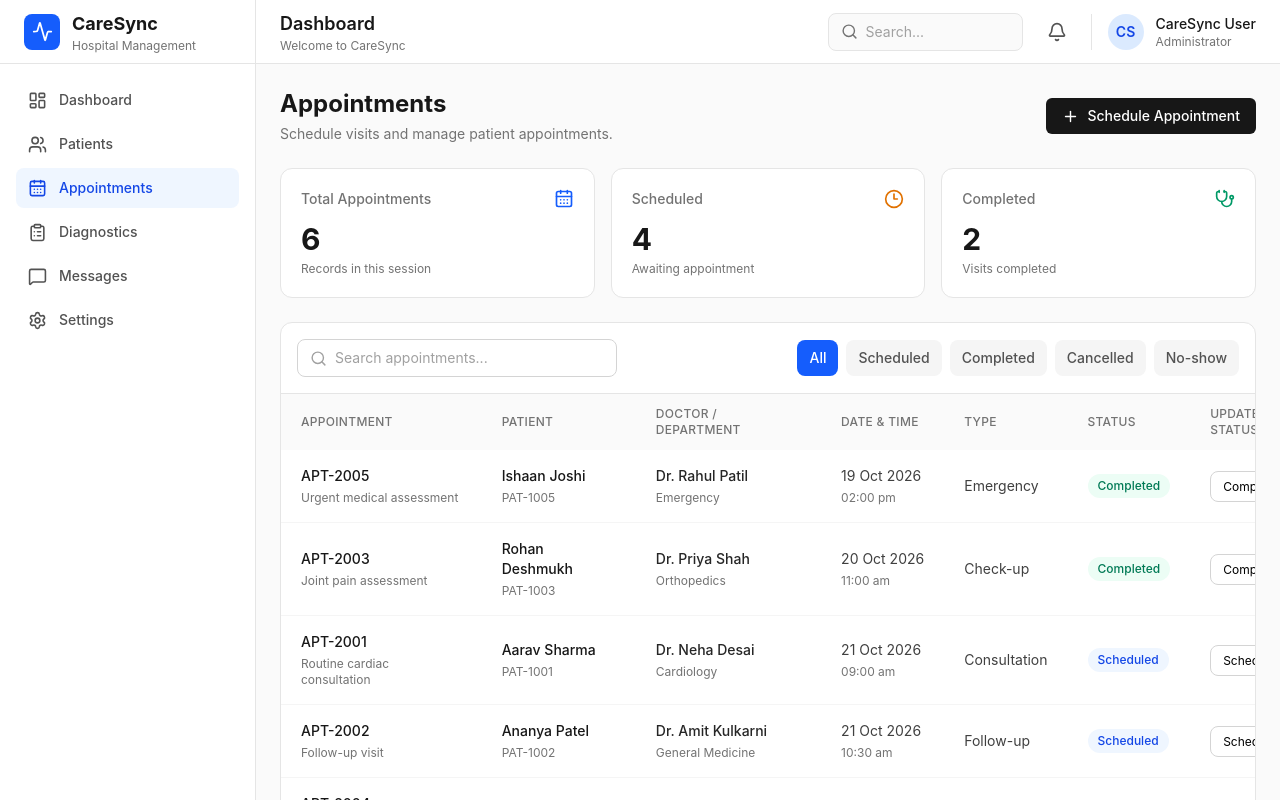
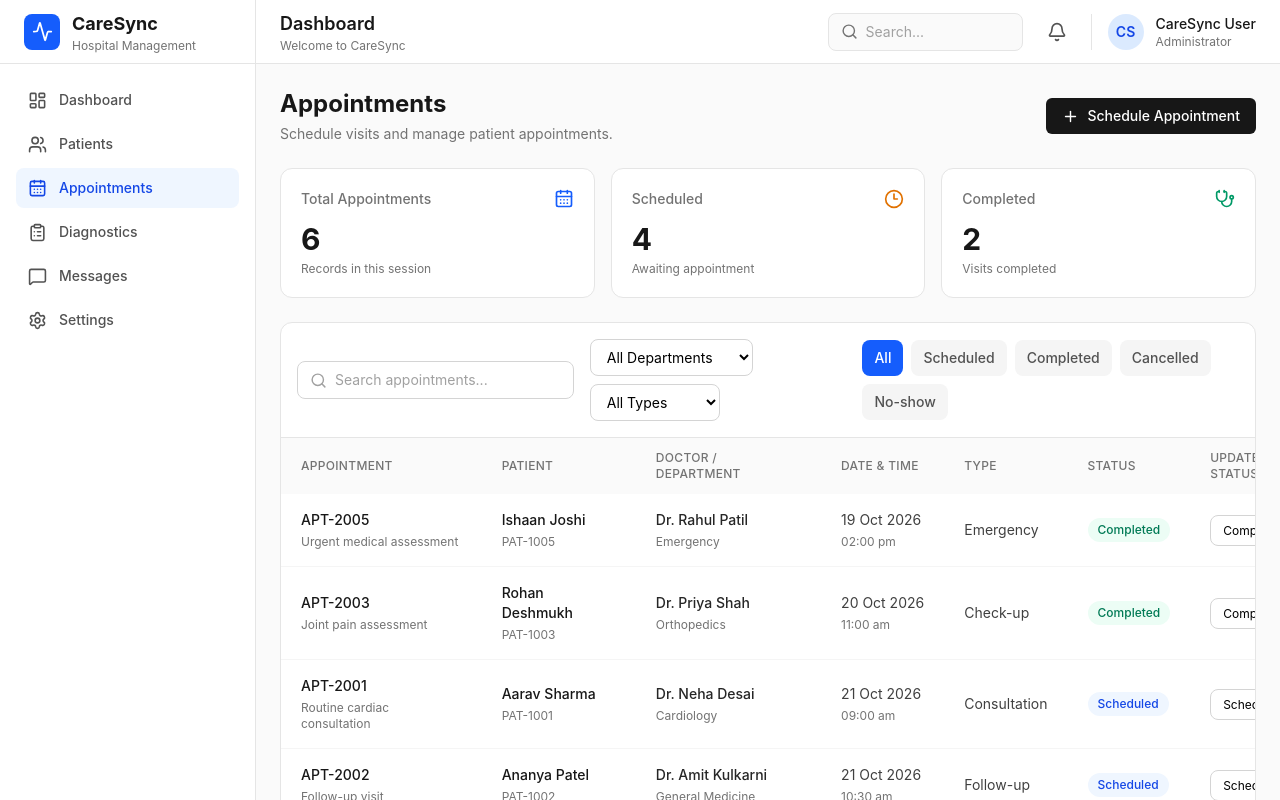
Before and after one commit to Labhadepriya/caresync, a React (Vite) app in the folder frontend/: page /appointments in a window 1280 px wide. Shown: the top 800 px of the page. Built offline with nearby package versions, Linux system fonts and the light colour scheme.

Commit message:
feat: add advanced appointment filters

```diff
--- a/frontend/src/pages/AppointmentsPage.tsx
+++ b/frontend/src/pages/AppointmentsPage.tsx
@@ -61,6 +61,8 @@ function AppointmentsPage() {
     useState<Appointment[]>(mockAppointments);
   const [search, setSearch] = useState("");
   const [statusFilter, setStatusFilter] = useState<StatusFilter>("All");
+  const [departmentFilter, setDepartmentFilter] = useState("All");
+  const [typeFilter, setTypeFilter] = useState<"All" | AppointmentType>("All");
   const [showForm, setShowForm] = useState(false);
   const [form, setForm] = useState<AppointmentForm>(emptyForm);
 
@@ -71,6 +73,14 @@ function AppointmentsPage() {
   const completedCount = appointments.filter(
     (appointment) => appointment.status === "Completed",
   ).length;
+
+  const departments = [
+    ...new Set(mockAppointments.map((appointment) => appointment.department)),
+  ].sort();
+
+  const appointmentTypes = [
+    ...new Set(mockAppointments.map((appointment) => appointment.type)),
+  ].sort();
 
   const filteredAppointments = useMemo(() => {
     const query = search.trim().toLowerCase();
@@ -88,12 +98,21 @@ function AppointmentsPage() {
         const matchesStatus =
           statusFilter === "All" || appointment.status === statusFilter;
 
-        return matchesSearch && matchesStatus;
+        const matchesDepartment =
+          departmentFilter === "All" ||
+          appointment.department === departmentFilter;
+
+        const matchesType =
+          typeFilter === "All" || appointment.type === typeFilter;
+
+        return (
+          matchesSearch && matchesStatus && matchesDepartment && matchesType
+        );
       })
       .sort((a, b) =>
         `${a.date} ${a.time}`.localeCompare(`${b.date} ${b.time}`),
       );
-  }, [appointments, search, statusFilter]);
+  }, [appointments, search, statusFilter, departmentFilter, typeFilter]);
 
   function handleAddAppointment(event: React.FormEvent<HTMLFormElement>) {
     event.preventDefault();
@@ -364,6 +383,38 @@ function AppointmentsPage() {
             />
           </label>
 
+          <div className="flex flex-wrap gap-2">
+            <select
+              value={departmentFilter}
+              onChange={(event) => setDepartmentFilter(event.target.value)}
+              aria-label="Filter by department"
+              className="rounded-lg border border-neutral-300 bg-white px-3 py-2 text-sm"
+            >
+              <option value="All">All Departments</option>
+              {departments.map((department) => (
+                <option key={department} value={department}>
+                  {department}
+                </option>
+              ))}
+            </select>
+
+            <select
+              value={typeFilter}
+              onChange={(event) =>
+                setTypeFilter(event.target.value as "All" | AppointmentType)
+              }
+              aria-label="Filter by appointment type"
+              className="rounded-lg border border-neutral-300 bg-white px-3 py-2 text-sm"
+            >
+              <option value="All">All Types</option>
+              {appointmentTypes.map((type) => (
+                <option key={type} value={type}>
+                  {type}
+                </option>
+              ))}
+            </select>
+          </div>
+
           <div className="flex flex-wrap gap-2" aria-label="Filter by status">
             {(["All", ...statusOptions] as const).map((status) => (
               <button
```
